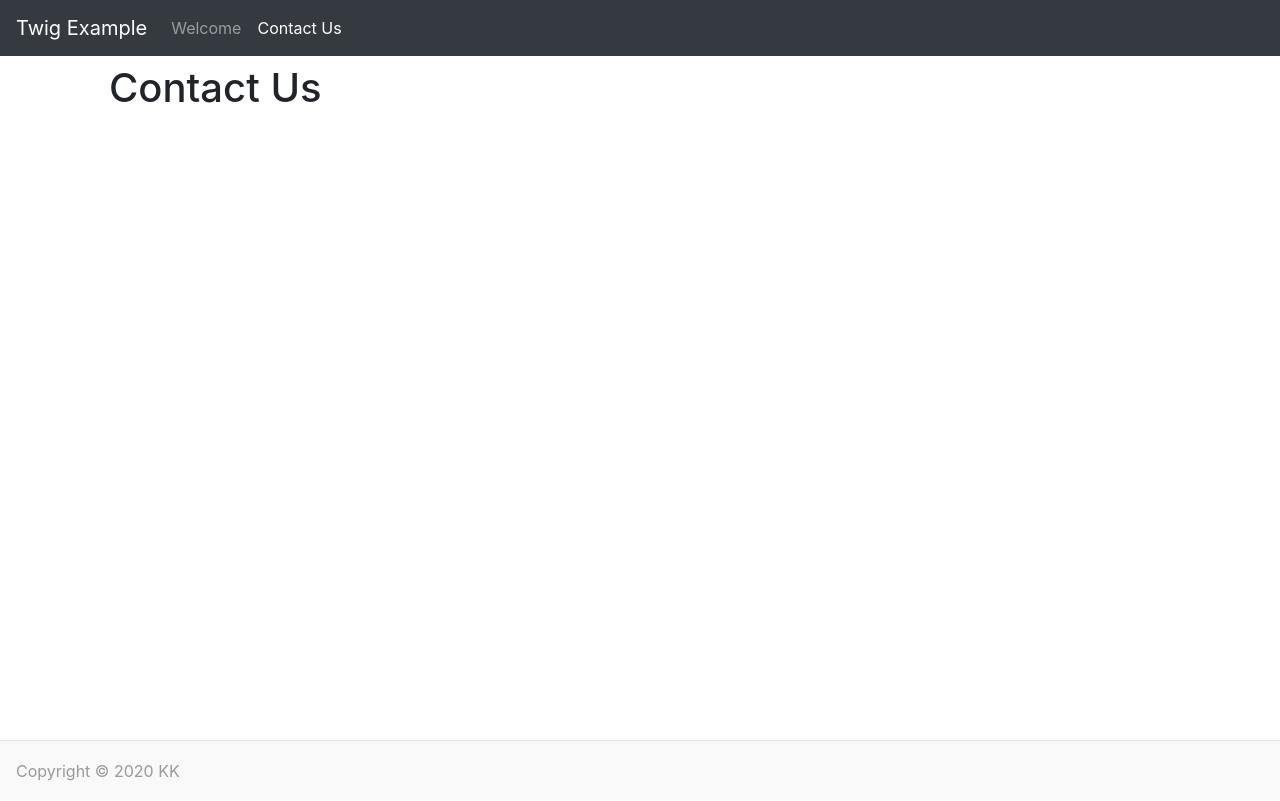
After one commit to millerb08/twig, a PHP site: page /contact in a window 1280 px wide. The commit adds this page. Run offline with PHP 8.4, Linux system fonts and the light colour scheme; some libraries are stand-ins or nearby versions.

Commit message:
add contact.twig file

```diff
--- a/public/index.php
+++ b/public/index.php
@@ -9,7 +9,7 @@ $nav = [
     "home" =>[
         "href" => "/",
         "caption" => "Welcome",
-        "status" => "active"
+        "status" => false
     ],
     "contact" =>[
         "href" => "/contact",
@@ -17,4 +17,11 @@ $nav = [
         "status" => false
     ]
 ];
-echo $twig->render('home.twig', ['name' => 'miller', "nav" => $nav]);
+
+if(substr($_SERVER["REQUEST_URI"], 0, 8) == "/contact" ){
+    $nav["contact"]["status"] = "active";
+    echo $twig->render('contact.twig', ['name' => 'miller', "nav" => $nav]);
+}else{
+    $nav["home"]["status"] = "active";
+    echo $twig->render('home.twig', ['name' => 'miller', "nav" => $nav]);
+}
--- /dev/null
+++ b/templates/base.twig
@@ -0,0 +1,54 @@
+<!doctype html>
+<html lang="en">
+<head>
+    <!-- Required meta tags -->
+    <meta charset="utf-8">
+    <meta name="viewport" content="width=device-width, initial-scale=1, shrink-to-fit=no">
+
+    <!-- Bootstrap CSS -->
+    <link rel="stylesheet" href="https://maxcdn.bootstrapcdn.com/bootstrap/4.0.0/css/bootstrap.min.css" integrity="sha384-Gn5384xqQ1aoWXA+058RXPxPg6fy4IWvTNh0E263XmFcJlSAwiGgFAW/dAiS6JXm" crossorigin="anonymous">
+    {% block head %}
+    <!-- Custom styles for this template -->
+    <link href="/css/custom.css" rel="stylesheet">
+    <title>{% block title %}{% endblock %} - Twig Page</title>
+    {% endblock %}
+</head>
+<body>
+<nav class="navbar navbar-expand-md navbar-dark bg-dark fixed-top">
+    <a class="navbar-brand" href="#">Twig Example</a>
+    <button class="navbar-toggler" type="button" data-toggle="collapse" data-target="#navbarsExampleDefault" aria-controls="navbarsExampleDefault" aria-expanded="false" aria-label="Toggle navigation">
+        <span class="navbar-toggler-icon"></span>
+    </button>
+
+    <div class="collapse navbar-collapse" id="navbarsExampleDefault">
+        <ul class="navbar-nav mr-auto">
+            {% for item in nav %}
+            {{ include("nav-item.twig") }}
+            {% else %}
+            <li class="nav-item">
+                <a class="nav-link" href="/">Home
+                    <span class="sr-only">(current)</span>
+                </a>
+            </li>
+            {% endfor %}
+        </ul>
+    </div>
+</nav>
+<main role="main" class="container">
+
+    <div class="content">
+        {% block content %}
+        {% endblock %}
+    </div>
+
+</main><!-- /.container -->
+<footer>
+    Copyright &copy; {{ "now"|date("Y") }} KK
+</footer>
+<!-- Optional JavaScript -->
+<!-- jQuery first, then Popper.js, then Bootstrap JS -->
+<script src="https://code.jquery.com/jquery-3.2.1.slim.min.js" integrity="sha384-KJ3o2DKtIkvYIK3UENzmM7KCkRr/rE9/Qpg6aAZGJwFDMVNA/GpGFF93hXpG5KkN" crossorigin="anonymous"></script>
+<script src="https://cdnjs.cloudflare.com/ajax/libs/popper.js/1.12.9/umd/popper.min.js" integrity="sha384-ApNbgh9B+Y1QKtv3Rn7W3mgPxhU9K/ScQsAP7hUibX39j7fakFPskvXusvfa0b4Q" crossorigin="anonymous"></script>
+<script src="https://maxcdn.bootstrapcdn.com/bootstrap/4.0.0/js/bootstrap.min.js" integrity="sha384-JZR6Spejh4U02d8jOt6vLEHfe/JQGiRRSQQxSfFWpi1MquVdAyjUar5+76PVCmYl" crossorigin="anonymous"></script>
+</body>
+</html>
--- /dev/null
+++ b/templates/contact.twig
@@ -0,0 +1,6 @@
+{% extends "base.twig" %}
+{% block title%}Contact{% endblock %}
+
+{% block content %}
+<h1>Contact Us<h1>
+{% endblock %}
--- /dev/null
+++ b/templates/nav-item.twig
@@ -0,0 +1,7 @@
+<li class="nav-item">
+    <a class="nav-link {{ item.status }}" href="{{ item["href"] }}">{{ item.caption }}
+        {% if item.status == "active" %}
+            <span class="sr-only">(current)</span>
+        {% endif %}
+    </a>
+</li>
```
Also changed, not shown: templates/home.twig (+10 -56 lines), public/.htaccess (added).
